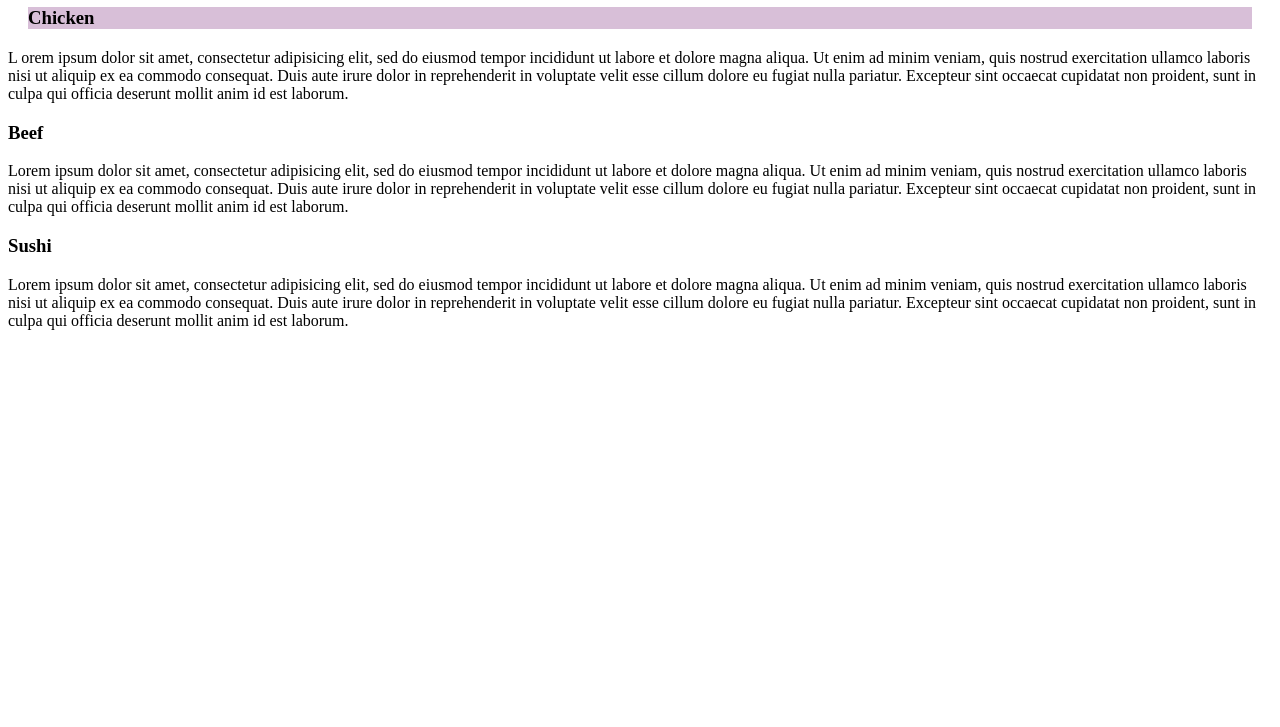
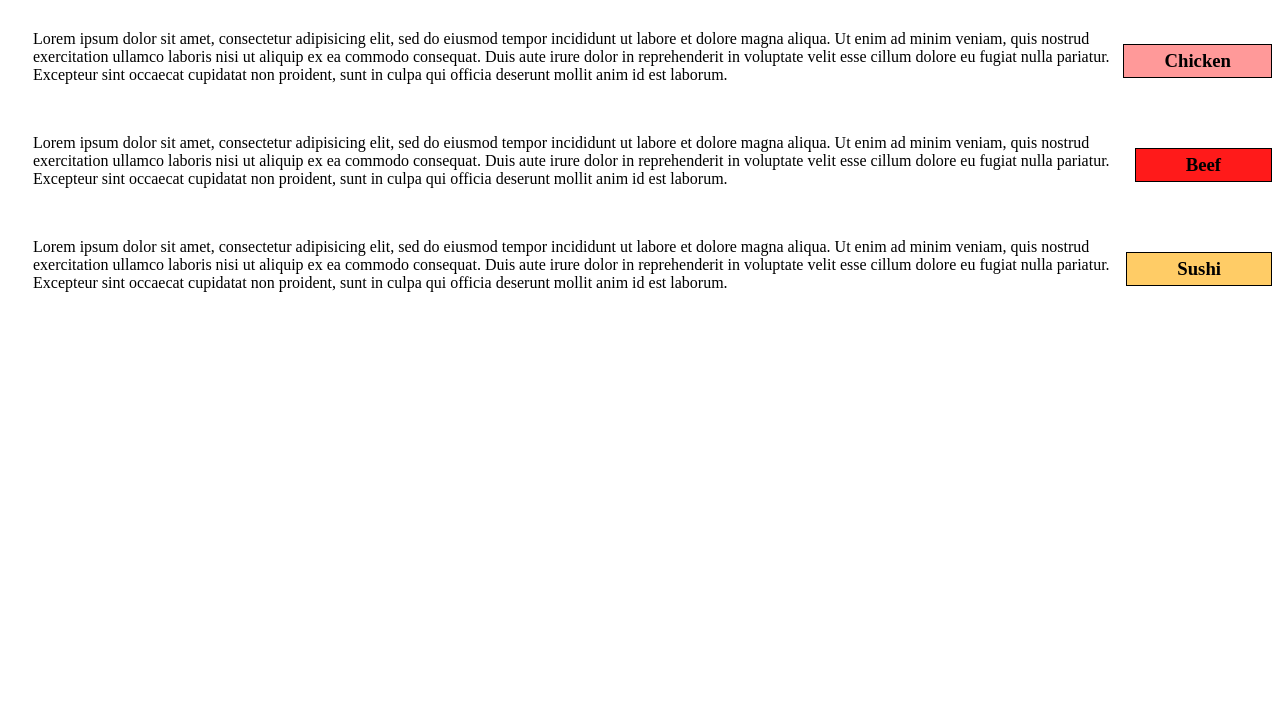
Before and after one commit to Gculb/Intro-to-HTML-CSS-JAVASCRIPT, a plain HTML site: page Module 2 (In progress).html in a window 1280 px wide. Shown: the part 73-800 px from the top of the page. Drawn offline with Linux system fonts and the light colour scheme; files that its build step writes are made by us from their sources.

Commit message:
Fixed the css styles

```diff
--- a/Module 2 (In progress).html
+++ b/Module 2 (In progress).html
@@ -4,32 +4,34 @@
 <head>
 <title>Module 2 Coding assignment </title>
 <meta name="view_port" content="width=device_width, initial_scale=1">
-<link rel="stylesheet" href="css/style.css">
+<link rel="stylesheet" href="style.css">
 </head>
 
 <body>
 <h1 class = "Our_menu" > Our menu </h1>
-<div class = "Flexbox1">
-    <section class="column-lg-4 colmn-md-6-colmn-sm-12">
-<div class = "Chicken_box">
-    <h3 class = "chicken_sub"> Chicken </h3>
-    <p class = box_1_text>L orem ipsum dolor sit amet, consectetur adipisicing elit, sed do eiusmod tempor incididunt ut labore et dolore magna aliqua. Ut enim ad minim veniam, quis nostrud exercitation ullamco laboris nisi ut aliquip ex ea commodo consequat. Duis aute irure dolor in reprehenderit in voluptate velit esse cillum dolore eu fugiat nulla pariatur. Excepteur sint occaecat cupidatat non proident, sunt in culpa qui officia deserunt mollit anim id est laborum.   </p>
-
-</div class = "Flexbox2">
-<section class="column-lg-4 colmn-md-6-colmn-sm-12">
-    <h3 class = "beef_sub"> Beef </h3>
+<div class = "row">
+         <div class = "Flexbox">
+             <h3 id = "chicken_text"> Chicken </h3>
+               <p class = box_1_text> Lorem ipsum dolor sit amet, consectetur adipisicing elit, sed do eiusmod tempor incididunt ut labore et dolore magna aliqua. Ut enim ad minim veniam, quis nostrud exercitation ullamco laboris nisi ut aliquip ex ea commodo consequat. Duis aute irure dolor in reprehenderit in voluptate velit esse cillum dolore eu fugiat nulla pariatur. Excepteur sint occaecat cupidatat non proident, sunt in culpa qui officia deserunt mollit anim id est laborum.   </p>
+         </div>
+<div class = "Flexbox">
+<div class="column-lg-4 colmn-md-6-colmn-sm-12">
+    <h3 id = "beef_text"> Beef </h3>
     <p class = "box_2_text"> Lorem ipsum dolor sit amet, consectetur adipisicing elit, sed do eiusmod tempor incididunt ut labore et dolore magna aliqua. Ut enim ad minim veniam, quis nostrud exercitation ullamco laboris nisi ut aliquip ex ea commodo consequat. Duis aute irure dolor in reprehenderit in voluptate velit esse cillum dolore eu fugiat nulla pariatur. Excepteur sint occaecat cupidatat non proident, sunt in culpa qui officia deserunt mollit anim id est laborum. </p>
 
-
 </div>
-</div class = "Flexbox3">
-<section class="column-lg-4 colmn-md-6-colmn-sm-12">
-    <h3 class = "sushi_sub"> Sushi </h3>
+</div>
+<div class = "Flexbox">
+<div class="column-lg-4 colmn-md-6-colmn-sm-12">
+    <h3 id = "sushi_text"> Sushi </h3>
     <p class = "box_3_text"> Lorem ipsum dolor sit amet, consectetur adipisicing elit, sed do eiusmod tempor incididunt ut labore et dolore magna aliqua. Ut enim ad minim veniam, quis nostrud exercitation ullamco laboris nisi ut aliquip ex ea commodo consequat. Duis aute irure dolor in reprehenderit in voluptate velit esse cillum dolore eu fugiat nulla pariatur. Excepteur sint occaecat cupidatat non proident, sunt in culpa qui officia deserunt mollit anim id est laborum. </p>
 
-
+    </div>
 </div>
 
+<footer>
+
+</footer>
 
 </body>
 
--- a/style.css
+++ b/style.css
@@ -1,16 +1,66 @@
-*
-{
-  box-sizing:border-box
-}
-.body
-{
-	font-family:Arial;
-	font-weight:bold;
-	font-size:100%;
-	border-radius:20px;
-}
-.chicken_sub
-{
-background-color:thistle;
-margin:20px
-}
+* {
+	box-sizing: border-box;
+  }
+
+  body {
+	  font-family: Arial, Helvetica, sans-serif
+	  background-color: white;
+  }
+
+  h1 {
+	text-align: center;
+  }
+
+
+  .flexbox {
+	border: 2px solid black;
+	background-color: #99c1d6;
+	margin-right: 15px;
+	margin-left: 15px;
+	margin-bottom: 30px;
+
+  }
+
+  #chicken_text {
+	  background-color: #ff9999;
+	  float: right;
+	  border: 1px solid black;
+	  padding: 5px 40px 5px 40px;
+	  position: top-right;
+
+
+  }
+
+  #beef_text {
+	  background-color: #ff1a1a;
+	  float: right;
+	  border: 1px solid black;
+	  padding: 5px 50px 5px 50px;
+	  position: top-right;
+
+
+  }
+
+  #sushi_text {
+	  background-color: #ffcc66;
+	  float: right;
+	  border: 1px solid black;
+	  padding: 5px 50px 5px 50px;
+	  position: top-right;
+
+
+  }
+
+  p {
+	font-size: 100%;
+	padding: 5px;
+	margin-top: 40px;
+	margin-left: 20px;
+	margin-right: 20px;
+	margin-bottom: 5px;
+  }
+
+  /* Simple Responsive Framework. */
+  .row {
+	width: 100%;
+  }
```
Also changed, not shown: index.html (+16 -14 lines).
